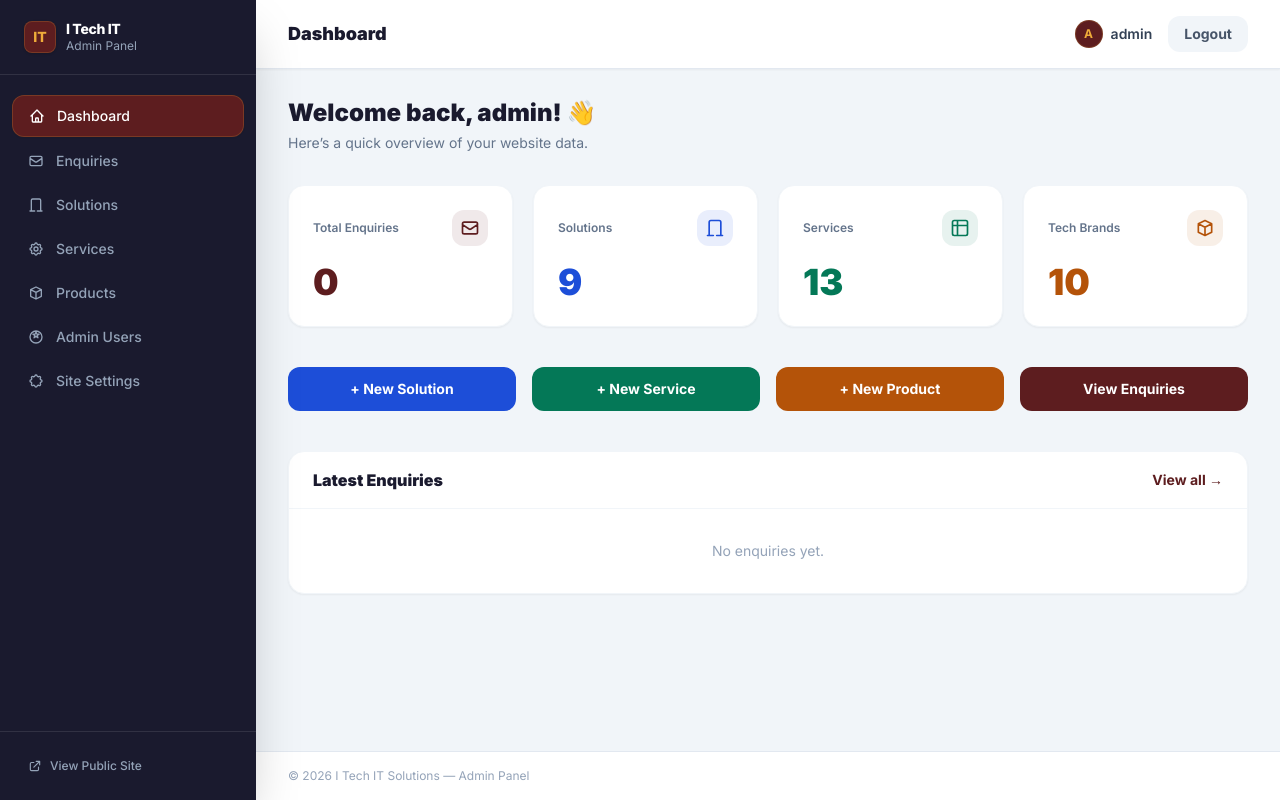
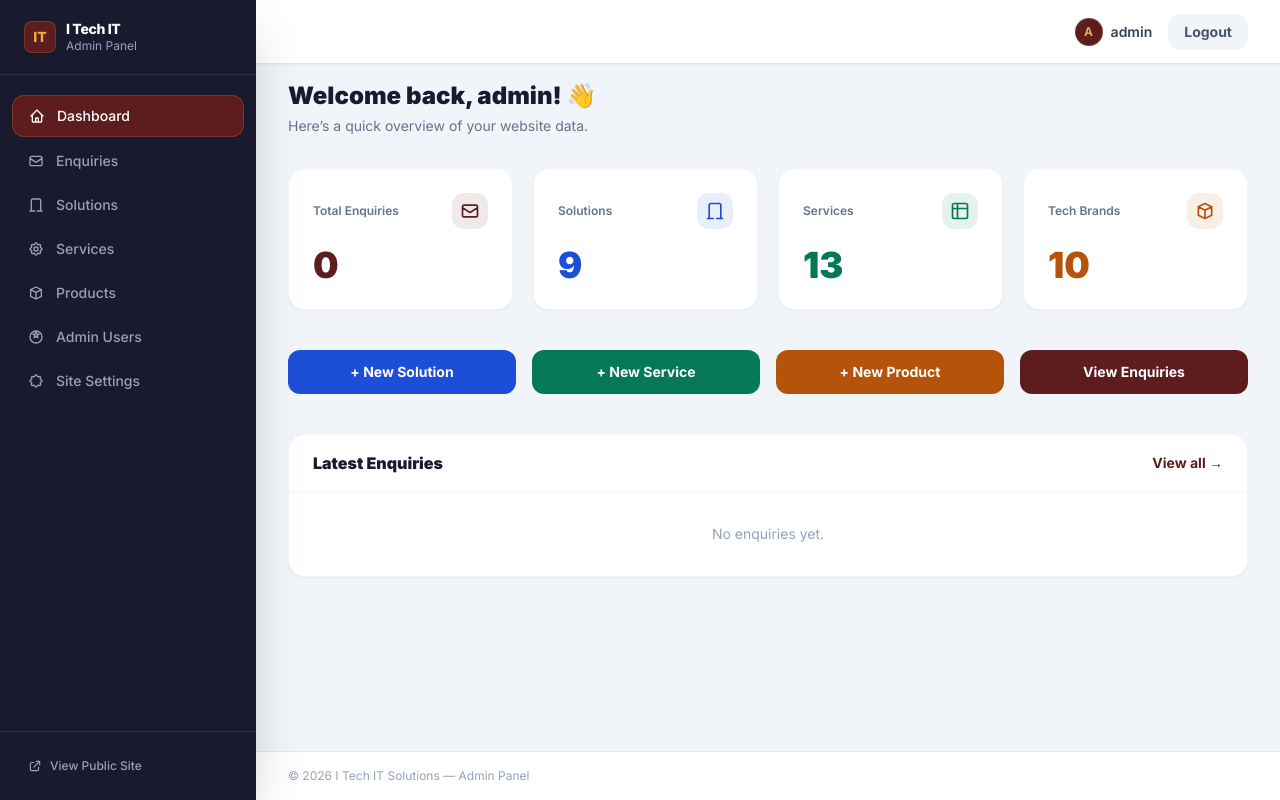
Before and after one commit to rishumohammed/itech, a PHP site: page /demo/admin/index.php in a window 1280 px wide. Run offline with PHP 8.4, Linux system fonts and the light colour scheme; a user stored in the database is signed in; data comes from the database, SQL or seed files in the repository; data that the repository does not hold is empty; some libraries are stand-ins or nearby versions.

Commit message:
Make top bar fixed and remove redundant page title from header across all pages

```diff
--- a/admin/_layout_head.php
+++ b/admin/_layout_head.php
@@ -124,16 +124,15 @@ if (is_admin()) {
 <!-- ══ MAIN CONTENT WRAPPER ════════════════════════════════════ -->
 <div class="lg:ml-64 min-h-screen flex flex-col min-w-0 bg-slate-100 overflow-x-hidden">
 
-  <!-- TOPBAR -->
-  <header class="bg-white border-b border-slate-200 px-4 sm:px-8 py-4 flex items-center justify-between shadow-sm sticky top-0 z-20">
-    <div class="flex items-center gap-3 min-w-0">
+  <!-- TOPBAR (Fixed) -->
+  <header class="fixed top-0 left-0 lg:left-64 right-0 h-16 bg-white/95 backdrop-blur-sm border-b border-slate-200 px-4 sm:px-8 flex items-center justify-between shadow-sm z-30">
+    <div class="flex items-center gap-3">
       <button type="button" onclick="toggleSidebar()" class="lg:hidden p-2 rounded-xl text-slate-600 hover:bg-slate-100 focus:outline-none" aria-label="Toggle navigation">
         <svg class="w-5 h-5" fill="none" stroke="currentColor" stroke-width="2.5" viewBox="0 0 24 24"><path stroke-linecap="round" stroke-linejoin="round" d="M4 6h16M4 12h16M4 18h16"/></svg>
       </button>
-      <h1 class="text-lg font-black text-[#1a1a2e] truncate"><?= htmlspecialchars($adminTitle) ?></h1>
     </div>
 
-    <div class="flex items-center gap-4 shrink-0">
+    <div class="flex items-center gap-4 ml-auto">
       <div class="flex items-center gap-2">
         <div class="w-7 h-7 rounded-full bg-[#5d1d1f] flex items-center justify-center border border-[#efac3a]/20">
           <span class="text-[#efac3a] text-xs font-bold"><?= strtoupper(substr($adminUser, 0, 1)) ?></span>
@@ -147,16 +146,16 @@ if (is_admin()) {
     </div>
   </header>
 
+  <!-- Page content starts here -->
+  <main class="flex-1 px-4 sm:px-8 pt-20 pb-10 min-w-0">
+
   <!-- Flash messages -->
   <?php if (!empty($_SESSION['flash'])): ?>
   <?php $flash = $_SESSION['flash']; unset($_SESSION['flash']); ?>
-  <div class="mx-4 sm:mx-8 mt-5 px-5 py-3 rounded-xl text-sm font-semibold
+  <div class="mb-6 px-5 py-3 rounded-xl text-sm font-semibold
               <?= $flash['type'] === 'success'
                     ? 'bg-emerald-50 border border-emerald-200 text-emerald-800'
                     : 'bg-red-50 border border-red-200 text-red-800' ?>">
     <?= htmlspecialchars($flash['msg']) ?>
   </div>
   <?php endif; ?>
-
-  <!-- Page content starts here -->
-  <main class="flex-1 px-4 sm:px-8 py-7 min-w-0">
```
